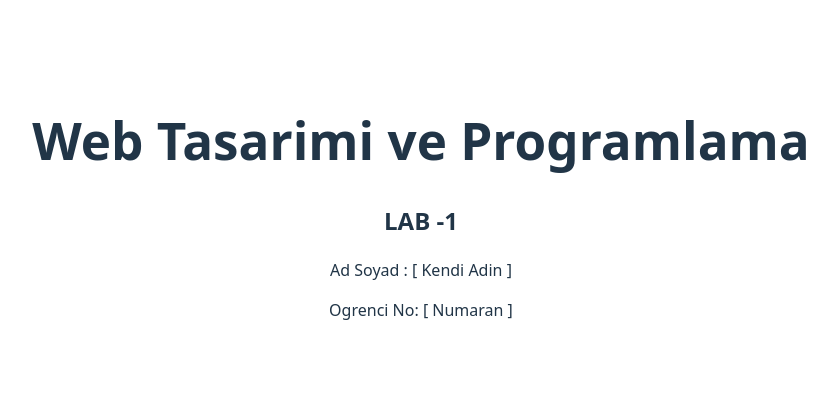
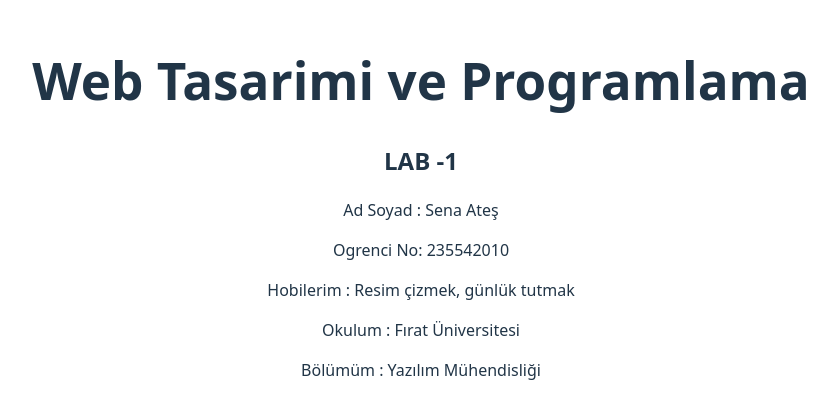
Before and after one commit to sennaates/web-lab, a React (Vite) app: page / in a window 1280 px wide. Shown: the part 192-610 px from the top of the page, without its empty margins (219-1056 px from the left). Built offline with nearby package versions, Linux system fonts and the light colour scheme.

Commit message:
feat : add personal details to homepage

```diff
--- a/src/App.tsx
+++ b/src/App.tsx
@@ -10,8 +10,12 @@ function App() {
     <div>
       <h1 >Web Tasarimi ve Programlama </h1 >
       <h2 >LAB -1 </h2 >
-      <p>Ad Soyad : [ Kendi Adin ]</p>
-      <p> Ogrenci No: [ Numaran ]</p>
+      <p> Ad Soyad : Sena Ateş</p>
+      <p> Ogrenci No: 235542010</p>
+      <p> Hobilerim : Resim çizmek, günlük tutmak</p>
+      <p> Okulum : Fırat Üniversitesi </p>
+      <p> Bölümüm : Yazılım Mühendisliği </p>
+
     </div >
   )
 }
```
